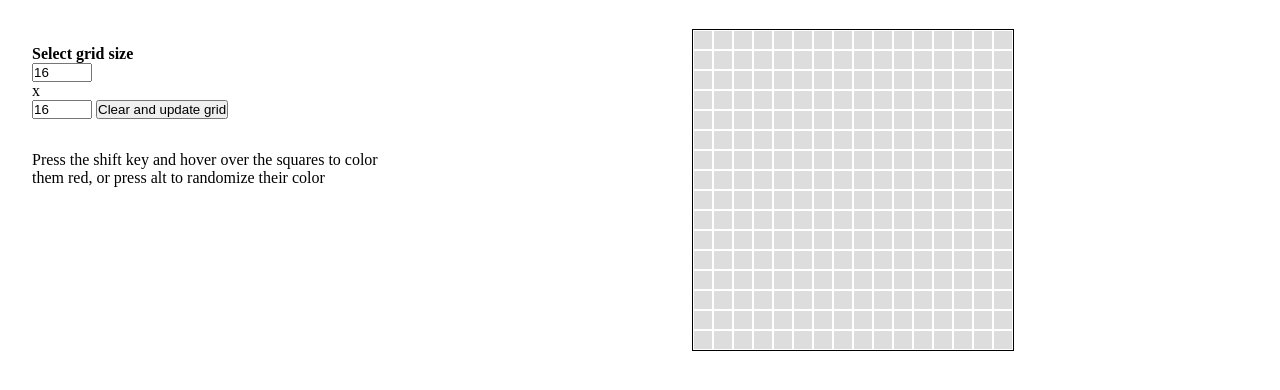
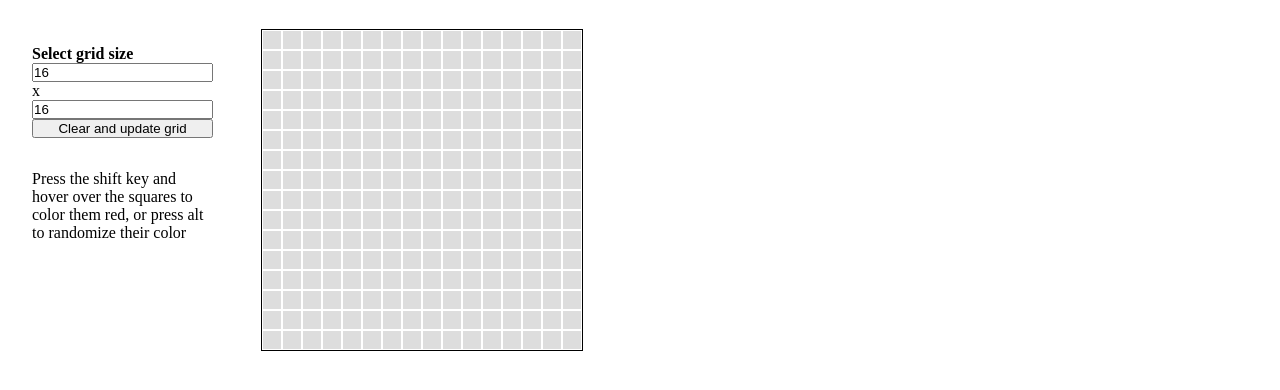
Before and after one commit to th3pool/etch-a-sketch, a plain HTML site: page index.html in a window 1280 px wide. Shown: the part 46-436 px from the top of the page. Drawn offline with Linux system fonts and the light colour scheme.

Commit message:
fixed: auto-refresh, grid placement

```diff
--- a/dist/index.js
+++ b/dist/index.js
@@ -1,9 +1,7 @@
 "use strict";
 Object.defineProperty(exports, "__esModule", { value: true });
 console.log('Project started!');
-let gridColumns = 16;
-let gridRows = 16;
-updateGrid();
+updateGrid(16, 16);
 const updateGridButton = document.getElementById('updateGrid');
 updateGridButton?.addEventListener('mousedown', function () {
     const columns = document.querySelectorAll('input');
@@ -13,31 +11,33 @@ updateGridButton?.addEventListener('mousedown', function () {
     console.log(rowTempt);
     if (columnsTempt >= 100 || rowTempt >= 100) {
         alert('Please enter a number smaller than 100');
+        console.error(`Process canceled: Input(columns) is >=100`);
+        return;
+    }
+    else if (columnsTempt <= 0 || rowTempt <= 0) {
+        alert('You need to have at least 1 column and 1 row');
+        console.error(`Process canceled: Input(Rows) <= 0`);
+        return;
     }
     else {
-        gridColumns = columnsTempt;
-        gridRows = rowTempt;
-        updateGrid();
+        updateGrid(columnsTempt, rowTempt);
     }
 });
-function updateGrid() {
+function updateGrid(columns, rows) {
     const mainGrid = document.querySelector('.bar-grid');
     if (mainGrid) {
         mainGrid.replaceChildren();
         const gridContainer = document.createElement('div');
-        gridContainer.style.cssText = `display:grid; grid-template-columns: repeat(${gridColumns}, 20px); grid-template-rows: repeat(${gridRows}, 20px); border: 1px solid black`;
+        gridContainer.style.cssText = `display:grid; grid-template-columns: repeat(${columns}, 20px); grid-template-rows: repeat(${rows}, 20px); border: 1px solid black`;
         mainGrid.appendChild(gridContainer);
-        // Create all the grids elements
-        for (let columnIndex = 0; columnIndex < gridColumns; columnIndex++) {
-            for (let rowIndex = 0; rowIndex < gridRows; rowIndex++) {
-                console.log('adding columns');
+        for (let columnIndex = 0; columnIndex < columns; columnIndex++) {
+            for (let rowIndex = 0; rowIndex < rows; rowIndex++) {
                 const gridItem = document.createElement('div');
-                // gridItem.textContent = `${columnIndex}-${rowIndex}`;
                 gridItem.style.cssText = `background-color: #ddd;
-                                  border: 0.1px;
-                                  margin: 1px;
-                                  transition: 0.4s;
-                                }`;
+        border: 0.1px;
+        margin: 1px;
+        transition: 0.4s;
+        }`;
                 gridItem.addEventListener('mouseover', function (e) {
                     if (e.shiftKey) {
                         gridItem.style.backgroundColor = 'red';
@@ -50,6 +50,7 @@ function updateGrid() {
                 });
                 gridContainer.appendChild(gridItem);
             }
+            console.log(`Successfully added ${columns * rows} HTML elements`);
         }
     }
 }
--- a/index.html
+++ b/index.html
@@ -21,26 +21,10 @@
       <div class="bar-options flx flx-vert">
         <div class="options flx flx-vert">
           <h4>Select grid size</h4>
-          <form>
-            <input
-              type="number"
-              id="numberOfColumns"
-              value="16"
-              step="1"
-              min="1"
-              max="100"
-            />
-            <p>x</p>
-            <input
-              type="number"
-              id="numberOfRows"
-              value="16"
-              step="1"
-              min="1"
-              max="100"
-            />
-            <button id="updateGrid">Clear and update grid</button>
-          </form>
+          <input type="number" id="numberOfColumns" value="16" />
+          <p>x</p>
+          <input type="number" id="numberOfRows" value="16" />
+          <button id="updateGrid">Clear and update grid</button>
         </div>
         <div class="options flx flex flx-vert">
           <p>
--- a/styles.css
+++ b/styles.css
@@ -6,7 +6,7 @@
 
 .parent {
   display: grid;
-  grid-template-columns: repeat(6, 1fr);
+  grid-template-columns: min-content min-content repeat(4, 1fr);
   grid-template-rows: min-content repeat(5, 1fr);
   /* height: 100vh; */
   width: 100vw;
@@ -41,7 +41,7 @@
   grid-row-start: 2;
   margin: 1rem;
   display: flex;
-  justify-content: center;
+  /* justify-content: center; */
 }
 
 li {
@@ -61,7 +61,7 @@ li {
     display: grid;
     grid-template-columns: repeat(6, 1fr);
     grid-template-rows: min-content repeat(5, 1fr);
-    height: 100vh;
+    /* height: 100vh; */
     width: 100vw;
   }
 
```
Also changed, not shown: 2 other files.
